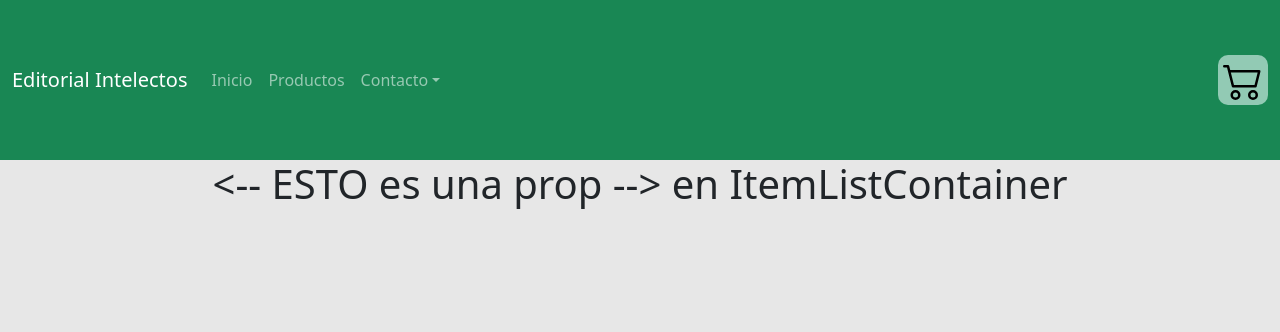
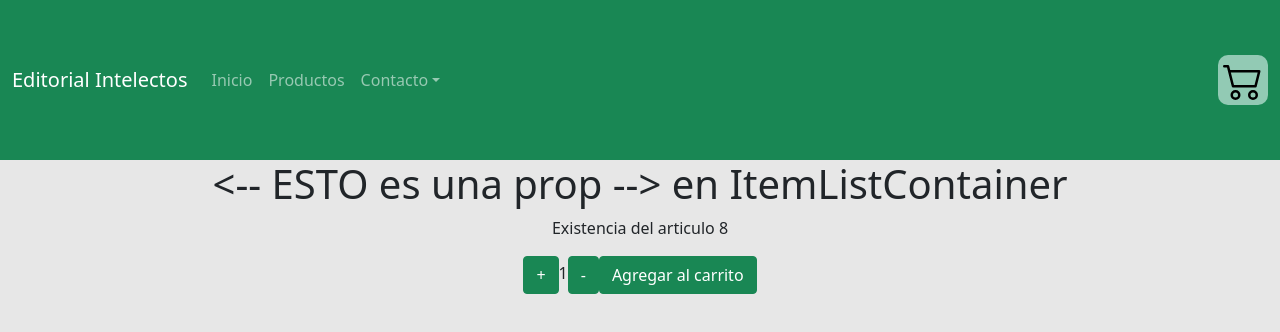
Before and after one commit to blankitolv/entrega3vegareactjs, a React (Create React App) app: page / in a window 1280 px wide. Shown: the top 332 px of the page. Built offline with nearby package versions, Linux system fonts and the light colour scheme.

Commit message:
entrega tp coderhouse

```diff
--- /dev/null
+++ b/src/components/ItemCount/ItemCount.js
@@ -0,0 +1,32 @@
+import React,{useState} from "react";
+const ItemCount = ({initial,stock,onAdd}) => {
+     const [count, setCount] = useState(initial)
+     // si el contador es más pequeño que la cantidad de existencia del producto, suma 1
+     // sino, sale una leyenda diciendo "no hay mas ..."
+     const contSuma = () => {
+          count < stock ? setCount(count + 1) : alert(`No hay más que ${stock} en existencia`) ;
+     }
+     // si el contador es mayor a 0, el contador se decrementa en 1
+     // sino sale una leyenda diciendo 'no puede ...'
+     const contResta = () => {
+          count > 0 ? setCount(count - 1) : alert(`No puede bajar más la cuenta`);
+     }
+     //si al hacer click, el contador es mayor a 0, realiza la función onAdd (que se encuentra en itemListContainer);
+     //sino no hace nada
+     const clickAdd = () => {
+          if (count>0) {
+               onAdd()
+          }
+     }
+     return (
+          <div>
+               <p>Existencia del articulo {stock}</p>
+               <button className="btn btn-success" onClick={contSuma}>+</button>
+               <label> {count} </label>
+               <button className="btn btn-success" onClick={contResta}>-</button>
+               <button className="btn btn-success" onClick={clickAdd}>Agregar al carrito</button>
+          </div>
+     );
+}
+
+export default ItemCount;
--- a/src/components/ItemListContainer/ItemListContainer.jsx
+++ b/src/components/ItemListContainer/ItemListContainer.jsx
@@ -1,9 +1,14 @@
-import React from 'react'
-
+import React,{useState} from 'react'
+import ItemCount from '../ItemCount/ItemCount'
 function ItemListContainer({greeting}) {
+     const [item, setItem] = useState('');
+     const onAdd=()=>{
+          setItem(console.log('el item se agrego al carrito'));
+     }
      return (
           <>
                <h1>{greeting}</h1>
+               <ItemCount initial={1} stock={8} onAdd={onAdd} />
           </>
      )
 }
```
